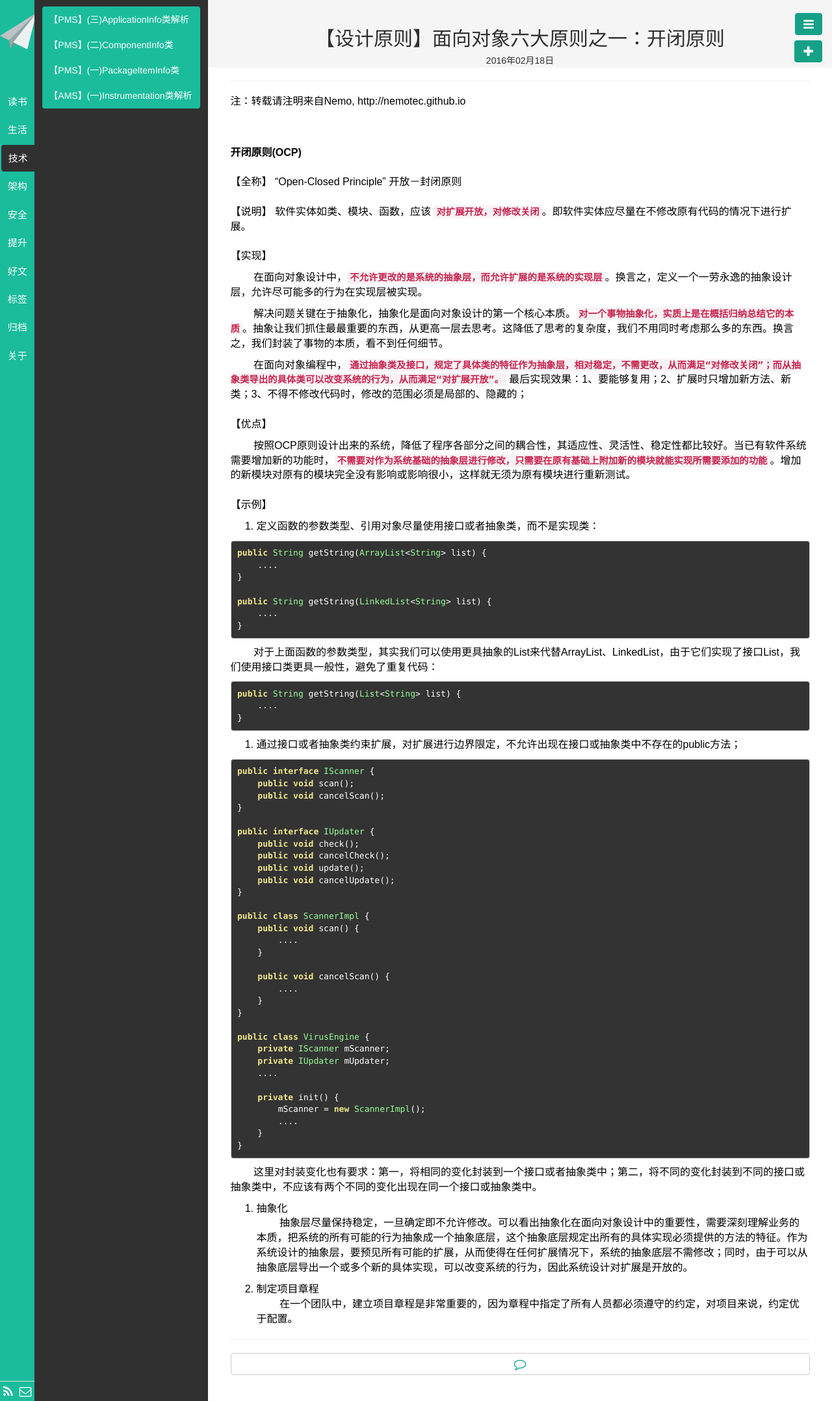
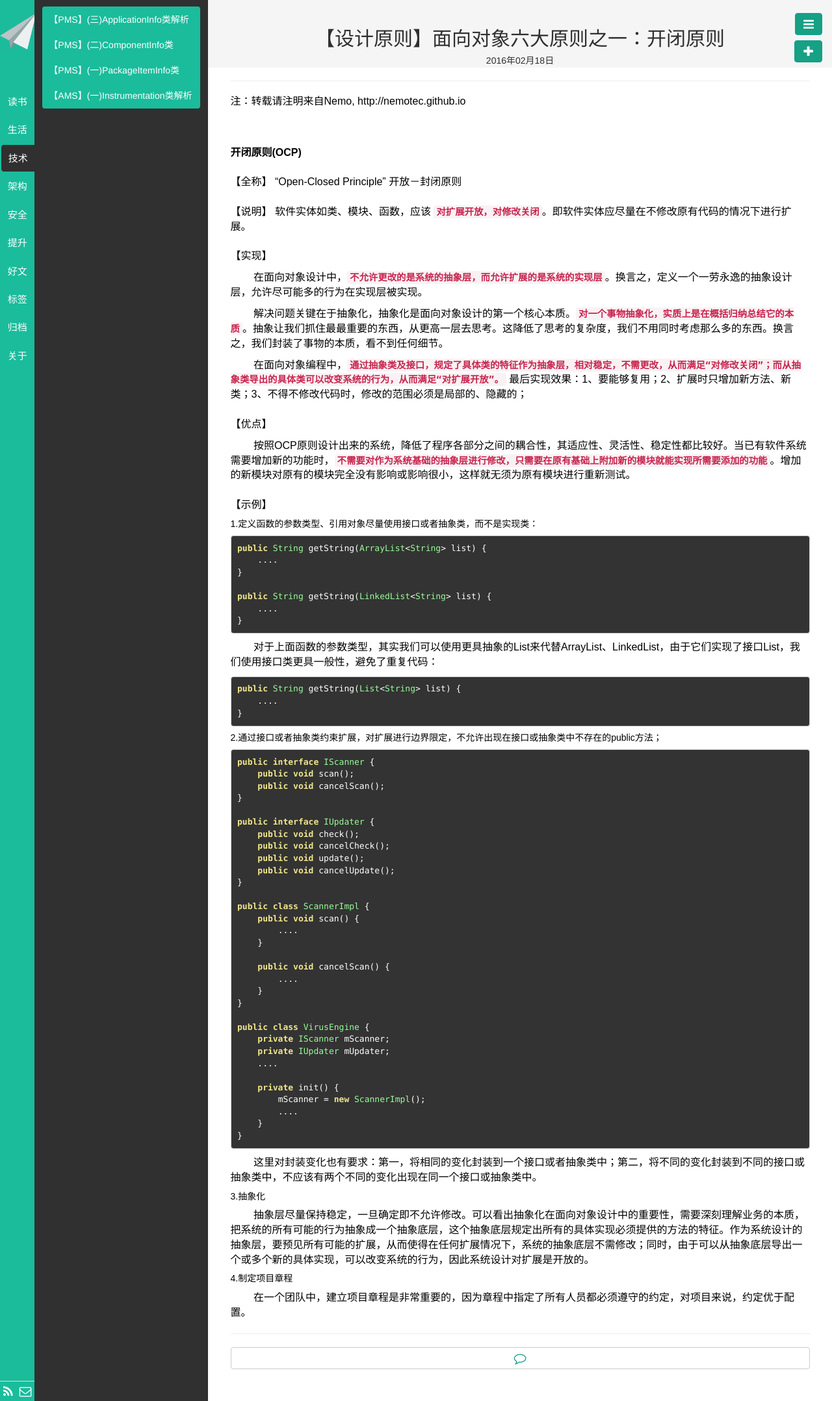
Before and after one commit to NemoTec/NemoTec.github.io, a Jekyll site: the page built from _posts/4.架构/2016-02-18-first-open-closed-principle.md, in a window 1280 px wide. Shown: the whole page at 65% size. Built offline with Jekyll 4.4.1, drawn with Linux system fonts in a browser that asks for light colours; Markdown is read by kramdown in place of the engine named in the settings.

Commit message:
modify the article

````diff
--- a/_posts/4.架构/2016-02-18-first-open-closed-principle.md
+++ b/_posts/4.架构/2016-02-18-first-open-closed-principle.md
@@ -31,7 +31,7 @@
 &nbsp;
 【示例】
 
-1. 定义函数的参数类型、引用对象尽量使用接口或者抽象类，而不是实现类：
+##### 1.定义函数的参数类型、引用对象尽量使用接口或者抽象类，而不是实现类：
 
 ```
 public String getString(ArrayList<String> list) {
@@ -51,7 +51,7 @@
 }
 ```
 
-2. 通过接口或者抽象类约束扩展，对扩展进行边界限定，不允许出现在接口或抽象类中不存在的public方法；
+##### 2.通过接口或者抽象类约束扩展，对扩展进行边界限定，不允许出现在接口或抽象类中不存在的public方法；
 
 ```
 public interface IScanner {
@@ -90,8 +90,8 @@
 
 &nbsp;&nbsp;&nbsp;&nbsp;&nbsp;&nbsp;&nbsp;&nbsp;这里对封装变化也有要求：第一，将相同的变化封装到一个接口或者抽象类中；第二，将不同的变化封装到不同的接口或抽象类中，不应该有两个不同的变化出现在同一个接口或抽象类中。
 
-3. 抽象化
+##### 3.抽象化
 &nbsp;&nbsp;&nbsp;&nbsp;&nbsp;&nbsp;&nbsp;&nbsp;抽象层尽量保持稳定，一旦确定即不允许修改。可以看出抽象化在面向对象设计中的重要性，需要深刻理解业务的本质，把系统的所有可能的行为抽象成一个抽象底层，这个抽象底层规定出所有的具体实现必须提供的方法的特征。作为系统设计的抽象层，要预见所有可能的扩展，从而使得在任何扩展情况下，系统的抽象底层不需修改；同时，由于可以从抽象底层导出一个或多个新的具体实现，可以改变系统的行为，因此系统设计对扩展是开放的。
 
-4. 制定项目章程
+##### 4.制定项目章程
 &nbsp;&nbsp;&nbsp;&nbsp;&nbsp;&nbsp;&nbsp;&nbsp;在一个团队中，建立项目章程是非常重要的，因为章程中指定了所有人员都必须遵守的约定，对项目来说，约定优于配置。
````
